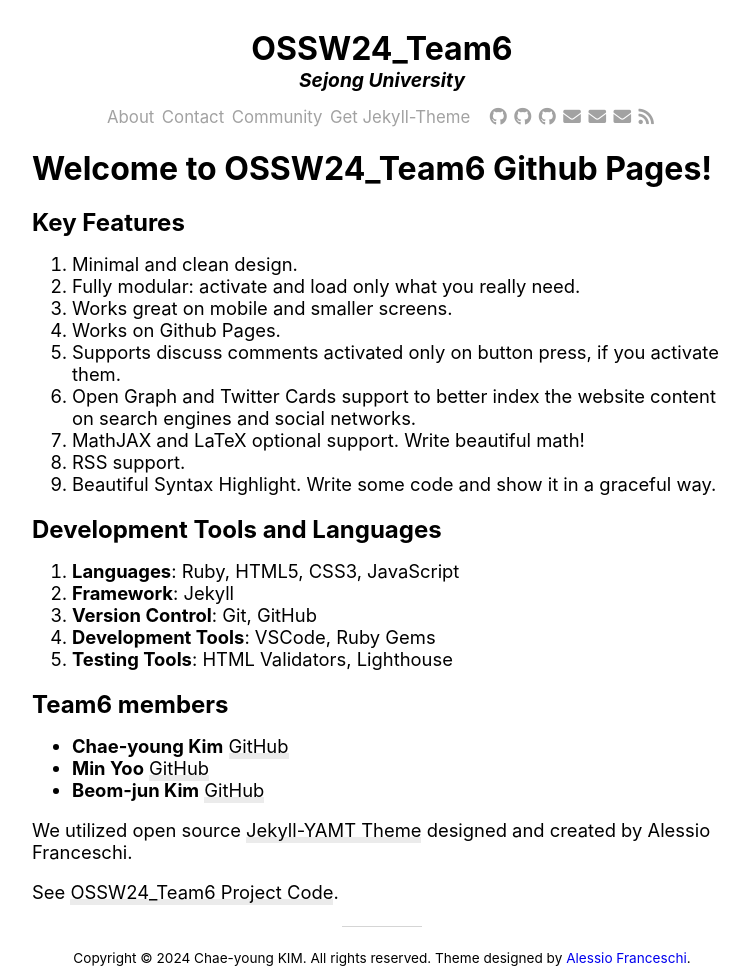
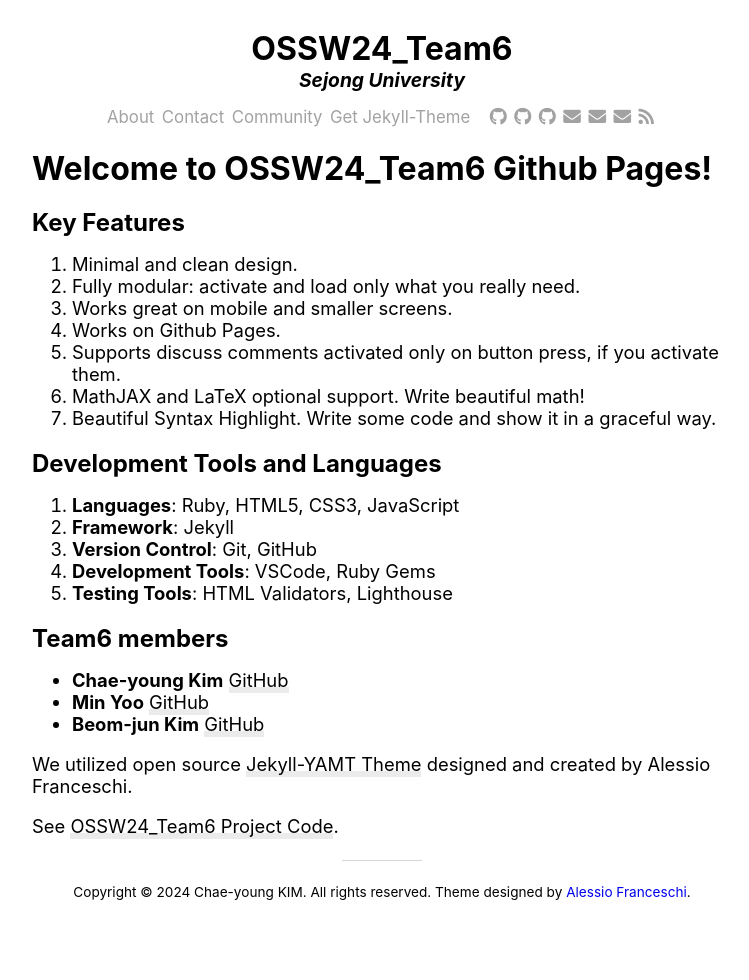
Before and after one commit to yoooousir/OSSW24_Team6, a Jekyll site: the page built from about.md, in a window 1280 px wide. Shown: the whole page, without its empty margins (258-1007 px from the left). Built offline with Jekyll 4.4.1, drawn with Linux system fonts in a browser that asks for light colours; nearby versions of some CDN libraries; after the commit the page ends 914 px from its top, so only the background shows below that.

Commit message:
Update about.md

```diff
--- a/about.md
+++ b/about.md
@@ -11,10 +11,8 @@ title: About
 3. Works great on mobile and smaller screens.
 4. Works on Github Pages.
 5. Supports discuss comments activated only on button press, if you activate them.
-6. Open Graph and Twitter Cards support to better index the website content on search engines and social networks.
-8. MathJAX and LaTeX optional support. Write beautiful math!
-9. RSS support.
-10. Beautiful Syntax Highlight. Write some code and show it in a graceful way.
+6. MathJAX and LaTeX optional support. Write beautiful math!
+7. Beautiful Syntax Highlight. Write some code and show it in a graceful way.
 
 ## Development Tools and Languages
 1. **Languages**: Ruby, HTML5, CSS3, JavaScript
```
